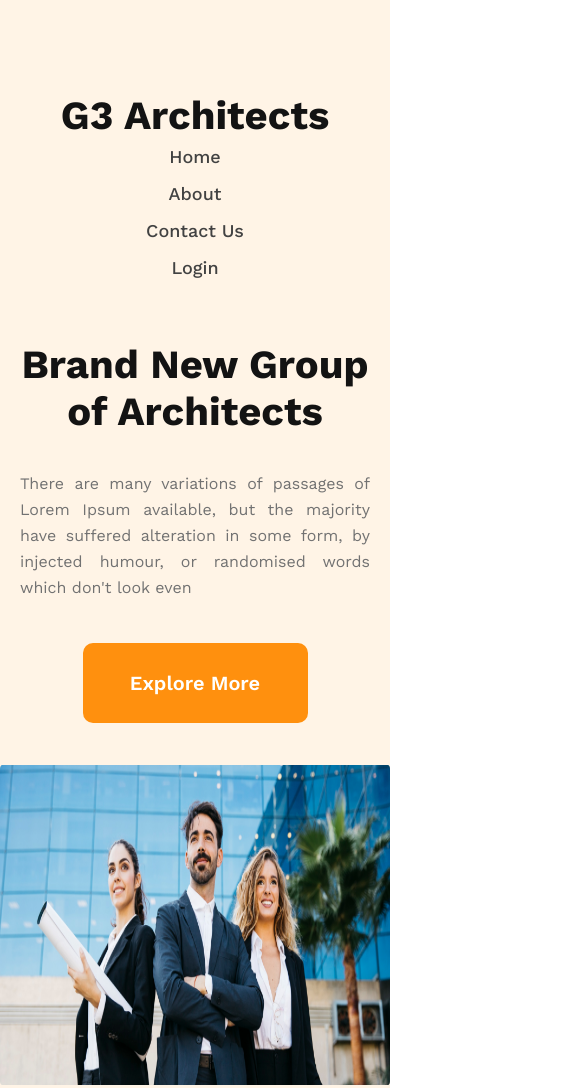
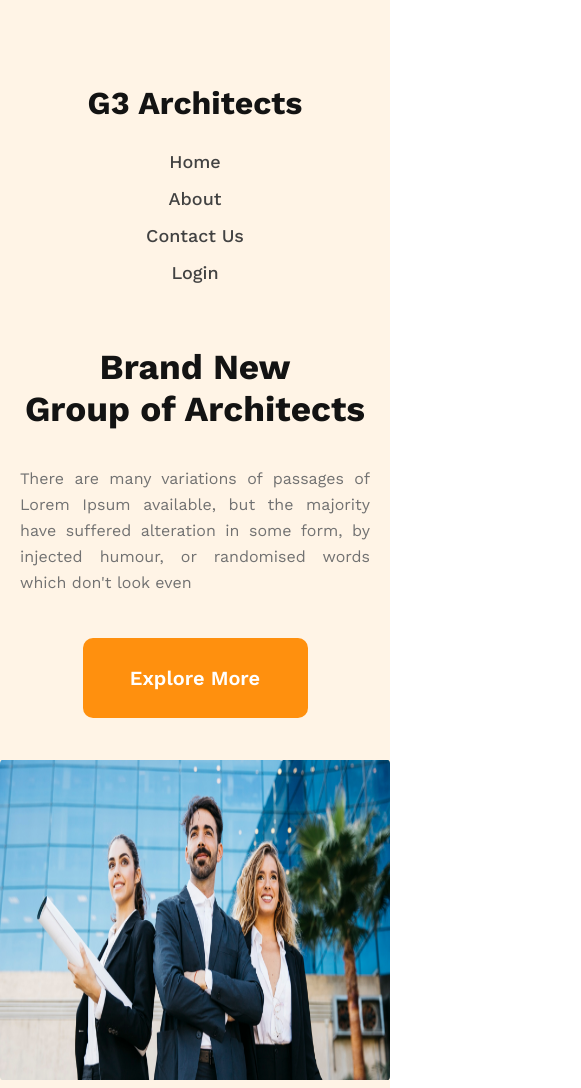
Before and after one commit to WakilMahmud/assignment-g3-architects, a plain HTML site: page index.html in a window 390 px wide. Shown: the top 1088 px of the page, 581 px wide, since content can reach past the window. Drawn offline with nearby package versions, Linux system fonts and the light colour scheme.

Commit message:
Solve issue for responsiveness problem

```diff
--- a/index.html
+++ b/index.html
@@ -23,10 +23,13 @@
 				</ul>
 			</div>
 
-			<!---------------------------------------------------- BANNER ---------------------------------------------------------->
+			<!---- BANNER ------------->
 			<div class="container">
 				<div class="banner">
-					<div class="banner-title">Brand New Group of Architects</div>
+					<div class="banner-title">
+						Brand New <br />
+						Group of Architects
+					</div>
 					<p class="banner-description">
 						There are many variations of passages of Lorem Ipsum available, but the majority have suffered alteration in some form, by injected
 						humour, or randomised words which don't look even
--- a/styles/styles.css
+++ b/styles/styles.css
@@ -61,7 +61,7 @@ ul li a {
 .banner-title {
 	width: 70%;
 	font-weight: 700;
-	font-size: 4em;
+	font-size: 3em;
 	text-align: center;
 	color: #131313;
 	/* border: 2px solid rgb(255, 34, 0); */
@@ -393,8 +393,9 @@ footer .content {
 	}
 	.nav-title {
 		width: 100%;
-		height: 3.3125em;
+		height: 4.3125em;
 		text-align: center;
+		font-size: 2em;
 	}
 
 	.banner,
@@ -406,7 +407,7 @@ footer .content {
 	}
 
 	.banner-title {
-		font-size: 2.5em;
+		font-size: 2.2em;
 	}
 	.banner-description {
 		font-size: 1em;
@@ -497,7 +498,9 @@ footer .content {
 		gap: 1em;
 		align-items: center;
 	}
-
+	.fact-description {
+		width: 100%;
+	}
 	.sponsor,
 	.sponsor-title,
 	.sponsor-description {
```
